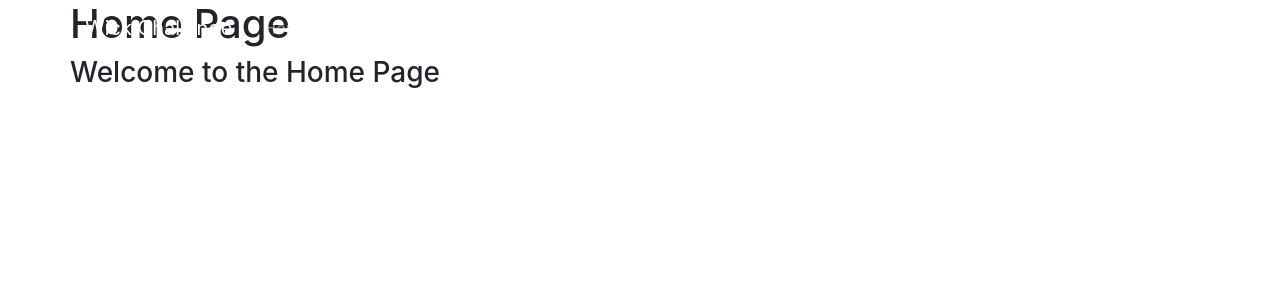
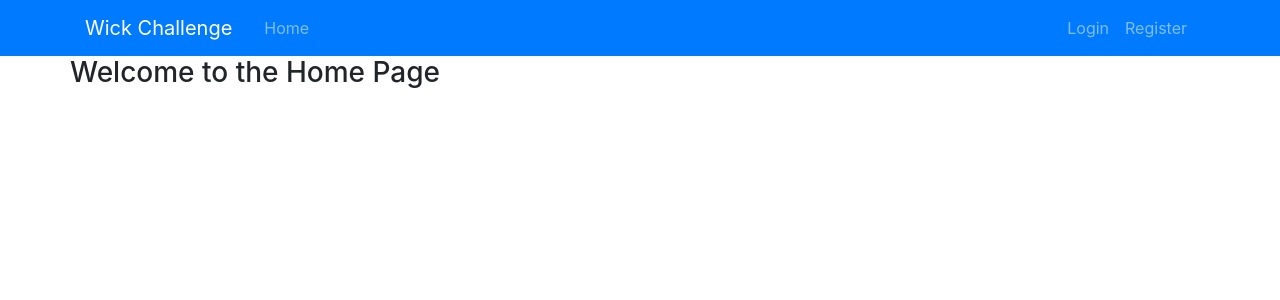
Before and after one commit to AAM77/user_and_admin_django_app, a Django app: page / in a window 1280 px wide. Shown: the top 300 px of the page. Run offline with Django 3.2, Linux system fonts and the light colour scheme; some libraries are stand-ins or nearby versions.

Commit message:
change color of navbar

```diff
--- a/users/templates/users/base.html
+++ b/users/templates/users/base.html
@@ -21,7 +21,7 @@
 
         <!-- START NAVBAR -->
     <header class="site-header">
-            <nav class="navbar navbar-expand-md navbar-dark bg-steel fixed-top">
+            <nav class="navbar navbar-expand-md navbar-dark bg-primary fixed-top">
             <div class="container">
                 <a class="navbar-brand mr-4" href="{% url 'home' %}">Wick Challenge</a>
                 <button class="navbar-toggler" type="button" data-toggle="collapse" data-target="#navbarToggle" aria-controls="navbarToggle" aria-expanded="false" aria-label="Toggle navigation">
```
